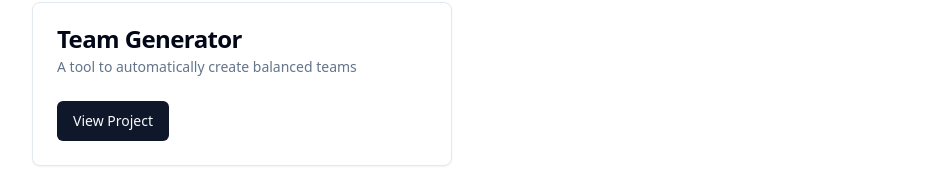
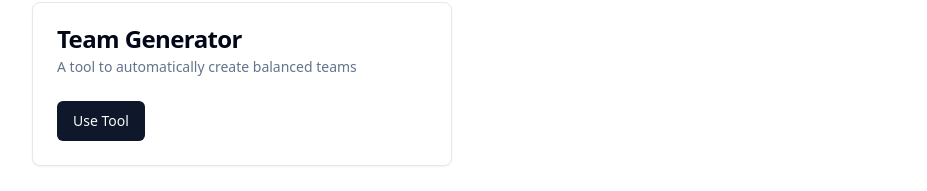
Before and after one commit to Tushar-Naik/tushar-naik.github.io, a React (Create React App) app: page / in a window 1280 px wide. Shown: the part 394-585 px from the top of the page, without its empty margins (176-1103 px from the left). Built offline with nearby package versions, Linux system fonts and the light colour scheme.

Commit message:
Minor typo in cards fixed

```diff
--- a/src/App.js
+++ b/src/App.js
@@ -76,7 +76,7 @@ const AboutMePage = () => {
                                         </CardHeader>
                                         <CardContent>
                                             <Button onClick={() => window.location.href = project.link}>
-                                                View Project
+                                                Use Tool
                                             </Button>
                                         </CardContent>
                                     </Card>
```
